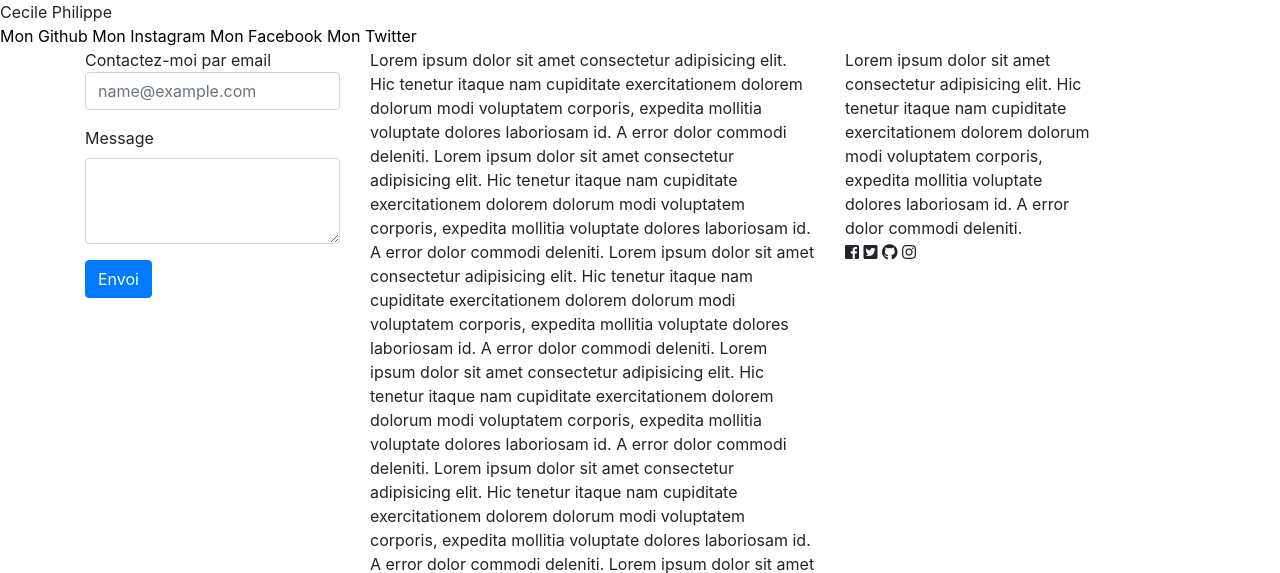
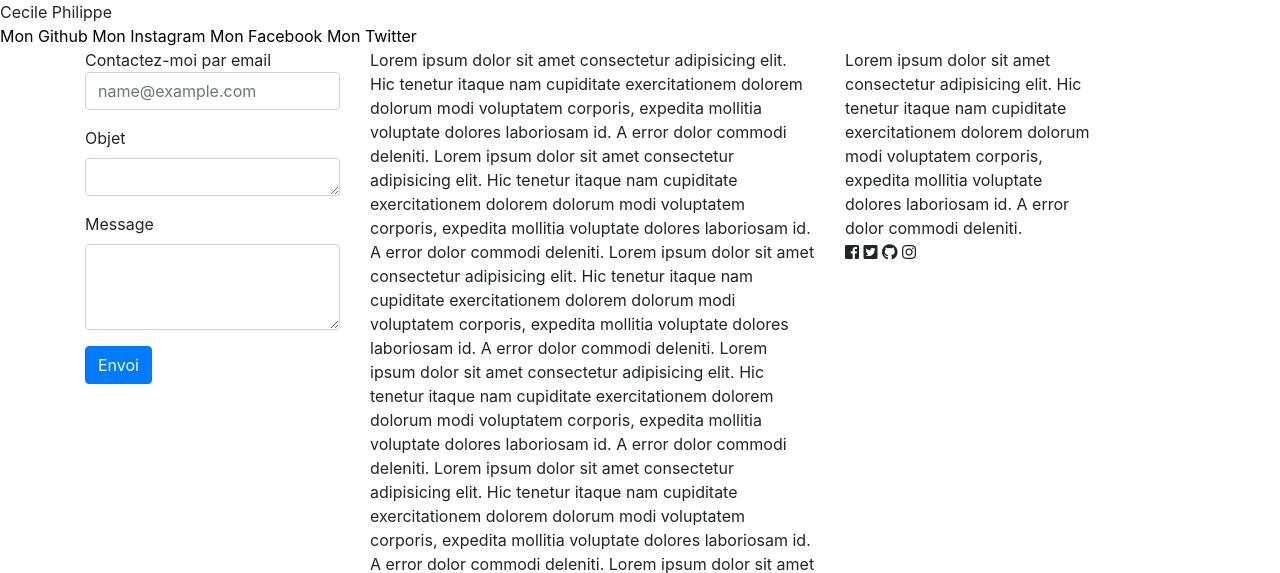
Before and after one commit to Cphil31/temptest, a Symfony app: template templates/default/index.html.twig in a window 1280 px wide. Shown: the top 573 px of the page. Run offline with Twig, Linux system fonts and the light colour scheme; the template is opened without the code that fills it, so the values that code supplies are empty; some libraries are stand-ins or nearby versions.

Commit message:
mise en page

```diff
--- a/assets/css/app.css
+++ b/assets/css/app.css
@@ -2,7 +2,7 @@ body {
     background-color: white;
 }
 .cool{
-    background-image: url("https://images.unsplash.com/photo-1432057322224-8916b9ed202a?ixlib=rb-0.3.5&s=6bf76d04d4188fbd29cca661ea7e7c9c&auto=format&fit=crop&w=750&q=80");
+    background-image: url("https://images.unsplash.com/photo-1416431168657-a6c4184348ab?ixlib=rb-0.3.5&ixid=eyJhcHBfaWQiOjEyMDd9&s=9e8d1876ffb4b56cba8fdbd66a476191&auto=format&fit=crop&w=750&q=80");
     background-repeat: no-repeat;
     width:100%;
     height: 460px;
@@ -39,3 +39,7 @@ i{
 #submit{
     width: 100%;
 }
+label{
+    font-size: 20px;
+    float: left;
+}
--- a/templates/default/index.html.twig
+++ b/templates/default/index.html.twig
@@ -23,6 +23,10 @@
                                               <input type="email" class="form-control" id="exampleFormControlInput1" placeholder="name@example.com">
                                             </div>
 
+                                            <div class="form-group">
+                                              <label for="exampleFormControlTextarea1">Objet </label>
+                                              <textarea class="form-control" id="exampleFormControlTextarea1" rows="1"></textarea>
+                                            </div>
                                             <div class="form-group">
                                               <label for="exampleFormControlTextarea1">Message </label>
                                               <textarea class="form-control" id="exampleFormControlTextarea1" rows="3"></textarea>
```
